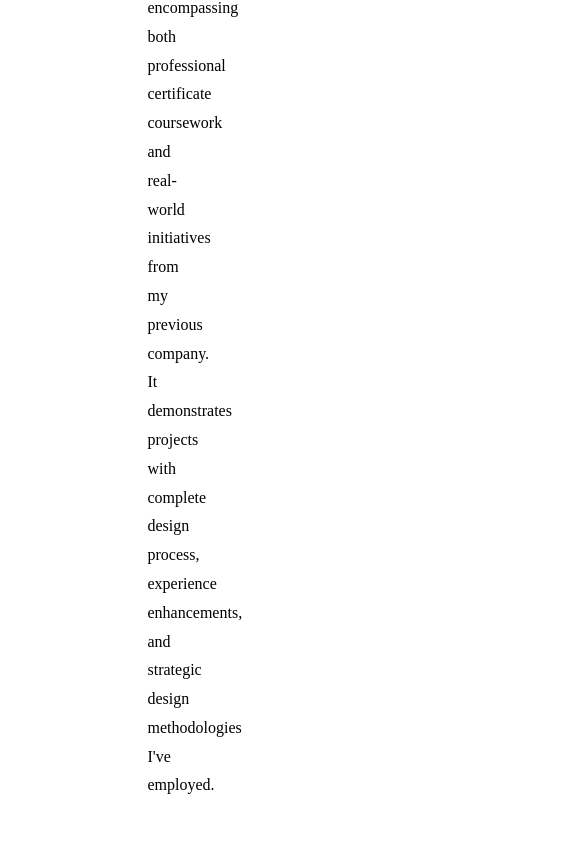
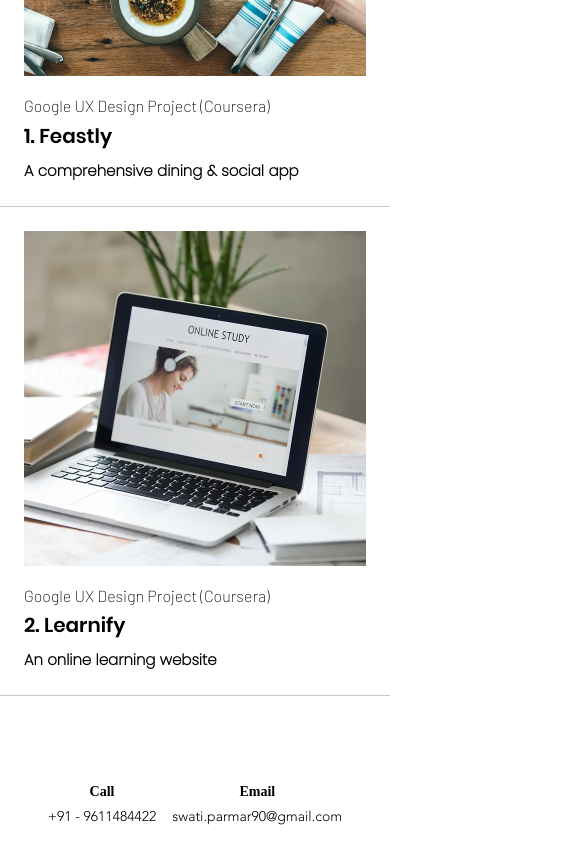
Before and after one commit to yogeshchoudhary147/swati-portfolio, a React app: page /projects in a window 390 px wide. Shown: the part 760-1604 px from the top of the page, 585 px wide, since content can reach past the window. Built offline with nearby package versions, Linux system fonts and the light colour scheme; a web font is replaced by a local one.

Commit message:
fix: projects page css for mobile

```diff
--- a/src/assets/css/styles.css
+++ b/src/assets/css/styles.css
@@ -191,6 +191,31 @@ body {
       }
     }
   }
+  .projects-container {
+    padding-top: 72px !important;
+    .main-container {
+      .heading {
+        padding: 32px 24px !important;
+        h1 {
+          font-size: 32px !important;
+        }
+      }
+      .project {
+        padding: 24px !important;
+        flex-wrap: wrap;
+        gap: 16px !important;
+        img {
+          width: 100% !important;
+        }
+        .name {
+          font-size: 20px !important;
+        }
+        .details {
+          font-size: 15px !important;
+        }
+      }
+    }
+  }
 }
 
 .footer {
@@ -209,6 +234,9 @@ body {
     word-break: break-all;
     h4 {
       font-family: AvenirHeavy;
+    }
+    a {
+      color: #000;
     }
   }
 }
@@ -267,14 +295,13 @@ body {
   background-size: 100% 464px;
   padding-top: 96px;
   .main-container {
-    width: 90%;
+    width: 100%;
     max-width: 768px;
     margin: 0px auto;
     padding-bottom: 64px;
+    background-color: white;
     .heading {
-      background-color: white;
-      padding: 80px 192px 80px 128px;
-      box-sizing: border-box;
+      padding: 80px 140px 60px 120px;
       h1 {
         font-family: PoppinsSemibold;
         font-size: 56px;
@@ -289,10 +316,10 @@ body {
       display: flex;
       justify-content: space-between;
       align-items: center;
-      margin-top: 24px;
-      padding: 48px;
+      padding: 48px 0px;
       color: #000;
       border-bottom: 1px solid rgb(199, 199, 199);
+      gap: 48px;
       &.reversed {
         flex-direction: row-reverse;
       }
--- a/src/views/Footer.js
+++ b/src/views/Footer.js
@@ -4,11 +4,11 @@ export const Footer = () => (
   <div className="footer">
     <div className="info">
       <h4>Call</h4>
-      <span>+91 - 9611484422</span>
+      <a href="tel:+919611484422">+91 - 9611484422</a>
     </div>
     <div className="info">
       <h4>Email</h4>
-      <span>swati.parmar90@gmail.com</span>
+      <a href="mailto:swati.parmar90@gmail.com">swati.parmar90@gmail.com</a>
     </div>
   </div>
 );
--- a/src/views/projects/Projects.js
+++ b/src/views/projects/Projects.js
@@ -37,14 +37,8 @@ export const Projects = () => (
       </div>
       {Object.values(PROJECTS).map((project, index) => {
         return (
-          <NavLink
-            key={project.id}
-            className={index % 2 == 0 ? 'project' : 'project reversed'}
-            to={project.id}
-          >
-            <div>
-              <img src={project.banner} />
-            </div>
+          <NavLink key={project.id} className={'project'} to={project.id}>
+            <img src={project.banner} />
             <div>
               <span className="course">{project.course}</span>
               <h2 className="name">
```
